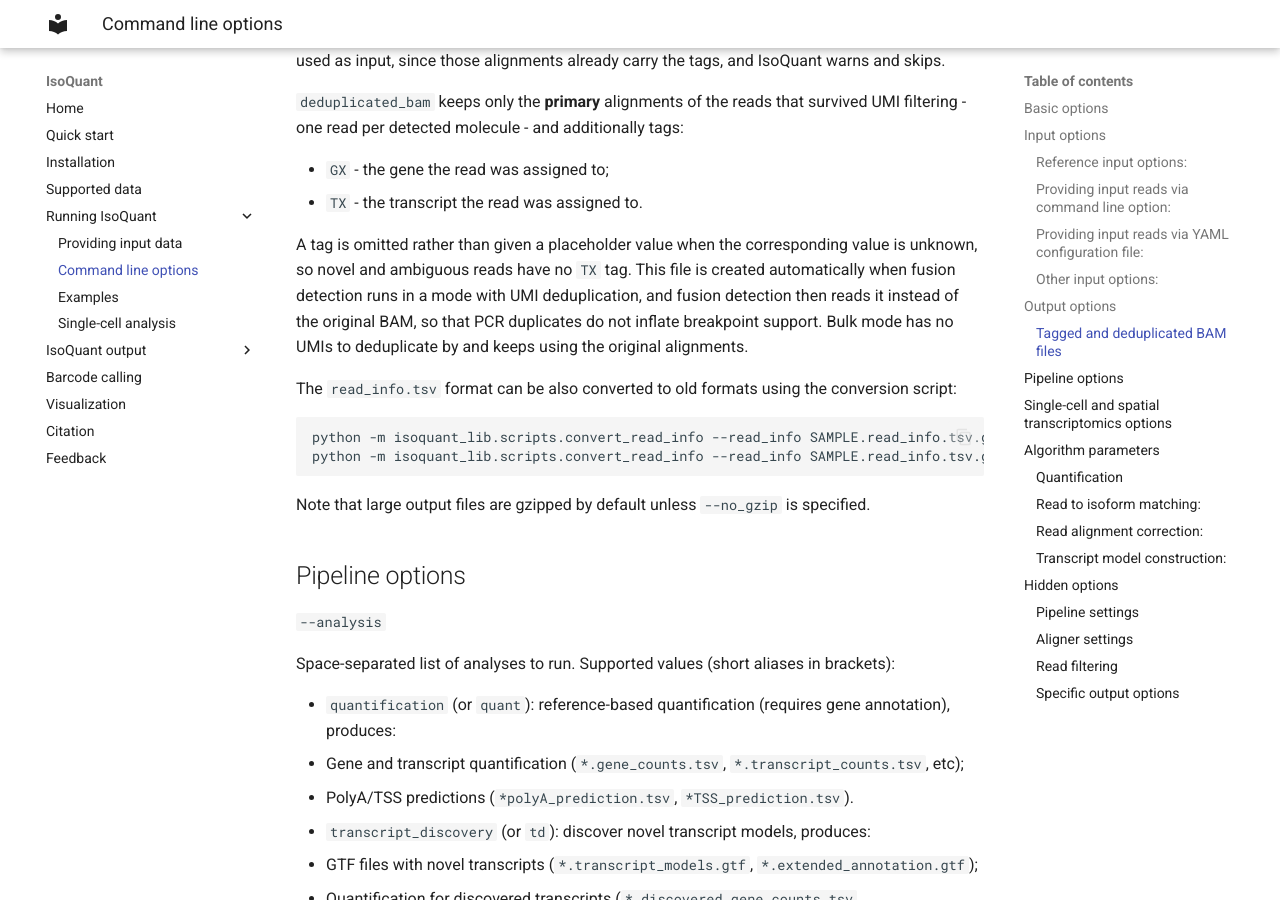
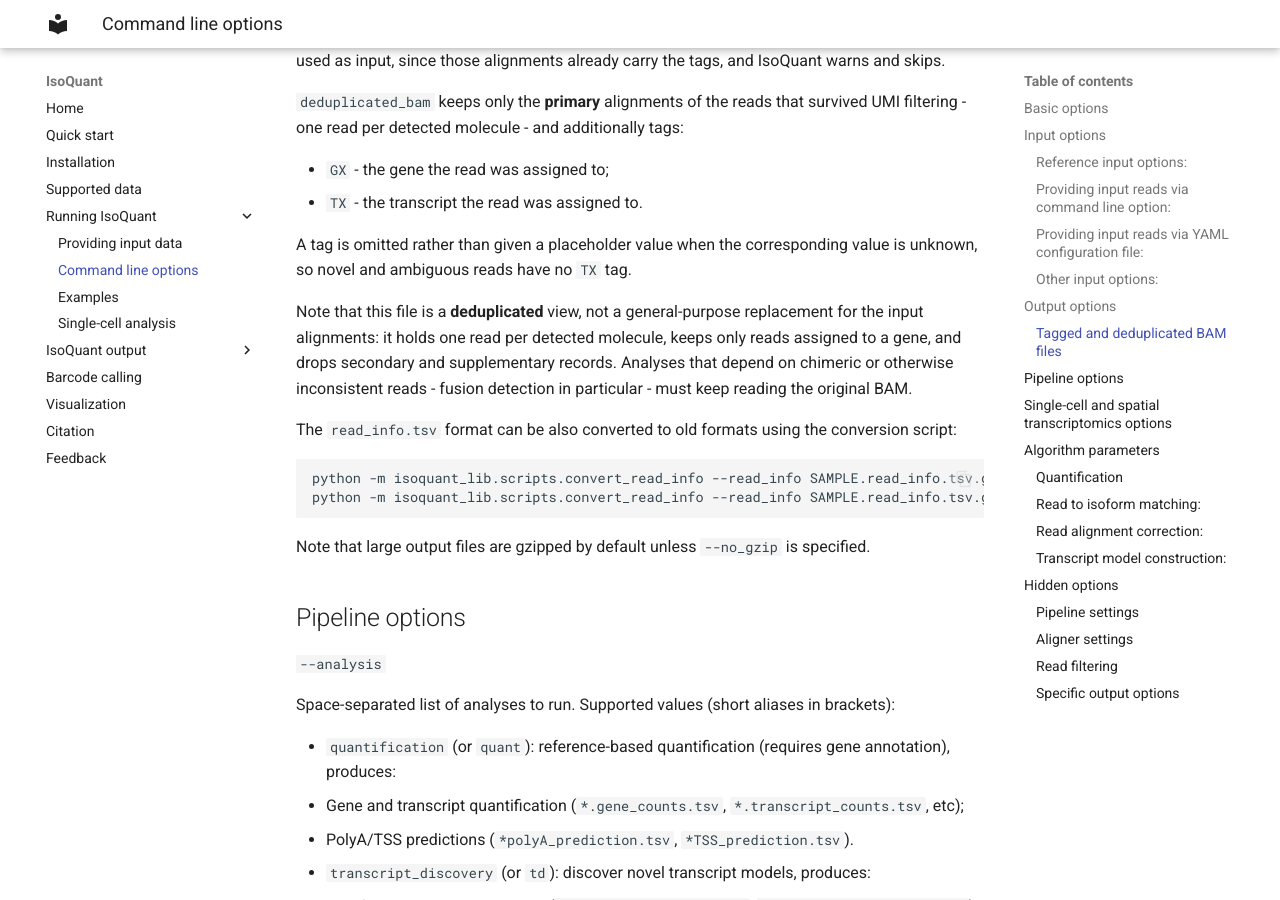
Before and after one commit to ablab/IsoQuant, an MkDocs documentation site: the page built from docs/cmd.md, in a window 1280 px wide and 900 px high, scrolled down 4894 px. Built offline with MkDocs 1.6.1 and Material for MkDocs 9.7.7, drawn with Linux system fonts in a browser that asks for light colours.

Commit message:
do not use deduplicated bam for fusion detection

````diff
--- a/docs/cmd.md
+++ b/docs/cmd.md
@@ -217,10 +217,12 @@ filtering - one read per detected molecule - and additionally tags:
   * `TX` - the transcript the read was assigned to.
 
 A tag is omitted rather than given a placeholder value when the corresponding value is unknown,
-so novel and ambiguous reads have no `TX` tag. This file is created automatically when fusion
-detection runs in a mode with UMI deduplication, and fusion detection then reads it instead of
-the original BAM, so that PCR duplicates do not inflate breakpoint support. Bulk mode has no
-UMIs to deduplicate by and keeps using the original alignments.
+so novel and ambiguous reads have no `TX` tag.
+
+Note that this file is a **deduplicated** view, not a general-purpose replacement for the input
+alignments: it holds one read per detected molecule, keeps only reads assigned to a gene, and
+drops secondary and supplementary records. Analyses that depend on chimeric or otherwise
+inconsistent reads - fusion detection in particular - must keep reading the original BAM.
 
 The `read_info.tsv` format can be also converted to old formats using the conversion script:
 ```bash
````
Also changed, not shown: .claude/CLAUDE.md (+1 -1 lines), .claude/SC_IO_OUTPUTS.md (+17 -14 lines), docs/output.md (+1 -2 lines), isoquant.py (+16 -30 lines).
